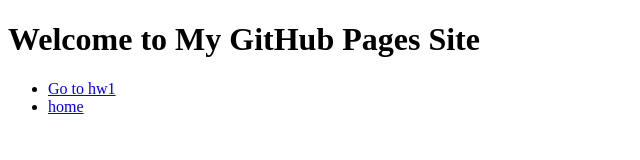
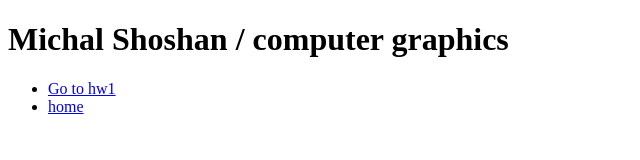
Before and after one commit to michalshoshannyu/michalshoshannyu.github.io, a plain HTML site: page index.html in a window 1280 px wide. Shown: the whole page, without its empty margins (0-640 px from the left). Drawn offline with Linux system fonts and the light colour scheme.

Commit message:
Update index.html

```diff
--- a/index.html
+++ b/index.html
@@ -4,7 +4,7 @@
     <title>My GitHub Pages Site</title>
 </head>
 <body>
-    <h1>Welcome to My GitHub Pages Site</h1>
+    <h1>Michal Shoshan / computer graphics</h1>
     <ul>
         <li><a href="hw1/index.html">Go to hw1</a></li>
         <li><a href="/">home</a></li>
```
